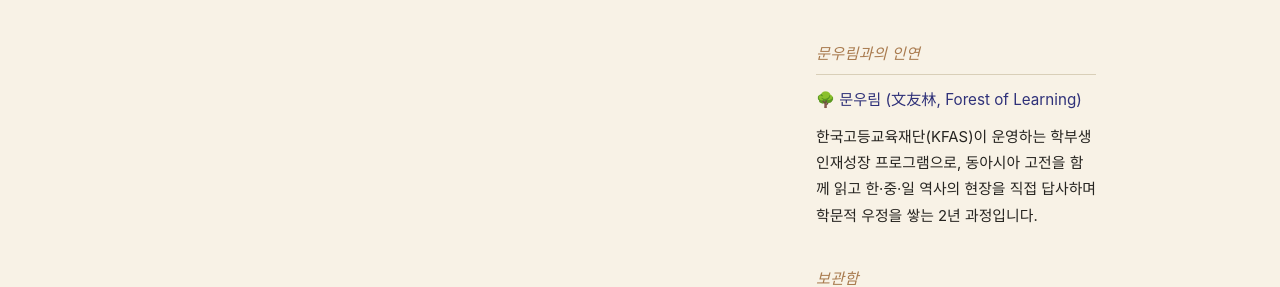
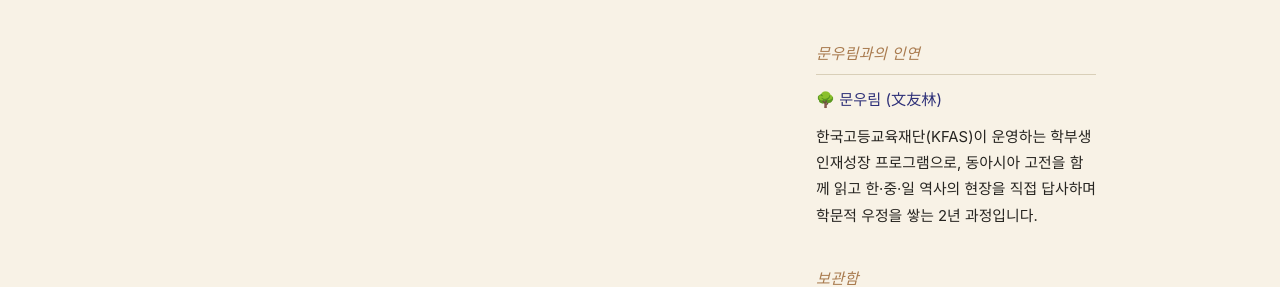
Before and after one commit to eastasia-interdisciplinary/eastasia-interdisciplinary.github.io, a Jekyll site: the page built from index.html, in a window 1280 px wide. Shown: the part 442-729 px from the top of the page. Built offline with Jekyll 4.4.1, drawn with Linux system fonts in a browser that asks for light colours; some web fonts are replaced.

Commit message:
Fix duplicate/leaking Forest of Learning text on homepage
Heading repeated "Forest of Learning" right above the link that also
said it, and the link version wasn't gated to English mode so it
leaked into Korean. Now it appears exactly once, English-only.

```diff
--- a/index.html
+++ b/index.html
@@ -30,10 +30,10 @@
   <div class="sidebar-box">
     <h3>
       <span class="i18n-ko">{{ site.parent_name }}과의 인연</span>
-      <span class="i18n-en">Connection to {{ site.parent_name_en }}</span>
+      <span class="i18n-en">Connection to {{ site.parent_name }}</span>
     </h3>
     <a class="lineage-link" href="{{ site.parent_url }}" target="_blank" rel="noopener">
-      🌳 {{ site.parent_name }} ({{ site.parent_hanja }}, {{ site.parent_name_en }})
+      🌳 {{ site.parent_name }} ({{ site.parent_hanja }}<span class="i18n-en">, {{ site.parent_name_en }}</span>)
     </a>
     <p class="i18n-ko">{{ site.parent_blurb }}</p>
     <p class="i18n-en">{{ site.parent_blurb_en }}</p>
```
